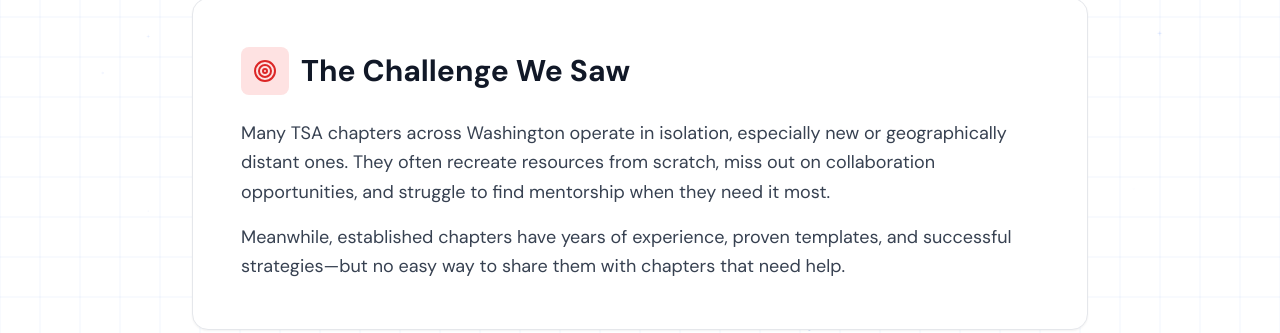
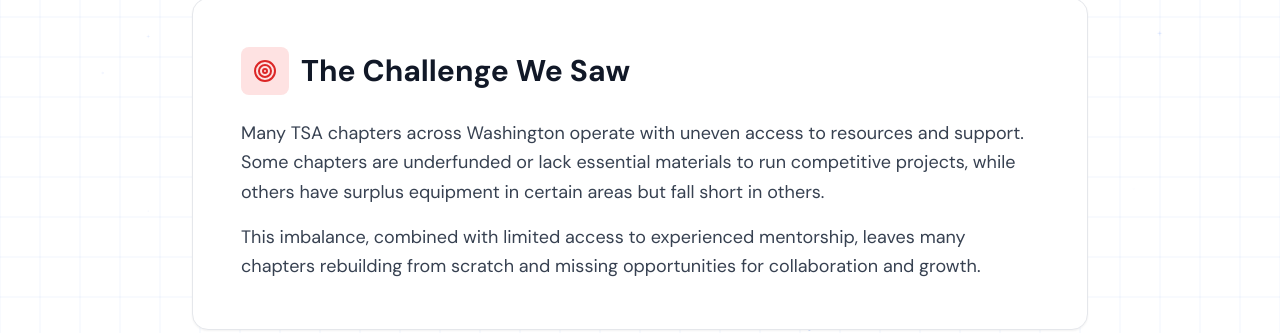
Before and after one commit to not-varram/tsa-webmaster-2025-2026, a Next.js app: page /about in a window 1280 px wide. Shown: the part 423-756 px from the top of the page. Built offline with nearby package versions, Linux system fonts and the light colour scheme; no server answers.

Commit message:
refactor: update AboutPage content for clarity on resource disparities among TSA chapters and comment out unused link in JudgesPage

```diff
--- a/app/about/page.tsx
+++ b/app/about/page.tsx
@@ -34,13 +34,10 @@ export default function AboutPage() {
                                 <h2 className="text-3xl font-bold text-neutral-900">The Challenge We Saw</h2>
                             </div>
                             <p className="text-lg text-neutral-700 leading-relaxed mb-4">
-                                Many TSA chapters across Washington operate in isolation, especially new or
-                                geographically distant ones. They often recreate resources from scratch, miss out on
-                                collaboration opportunities, and struggle to find mentorship when they need it most.
+                            Many TSA chapters across Washington operate with uneven access to resources and support. Some chapters are underfunded or lack essential materials to run competitive projects, while others have surplus equipment in certain areas but fall short in others.
                             </p>
                             <p className="text-lg text-neutral-700 leading-relaxed">
-                                Meanwhile, established chapters have years of experience, proven templates, and
-                                successful strategies—but no easy way to share them with chapters that need help.
+                            This imbalance, combined with limited access to experienced mentorship, leaves many chapters rebuilding from scratch and missing opportunities for collaboration and growth.
                             </p>
                         </div>
 
--- a/app/judges/page.tsx
+++ b/app/judges/page.tsx
@@ -25,12 +25,12 @@ export default function JudgesPage() {
             <section className="bg-white border-b border-neutral-200 py-6">
                 <div className="container">
                     <div className="flex flex-wrap gap-4">
-                        <Link href="/student-work-log">
+                        {/* <Link href="/student-work-log">
                             <Button variant="outline">
                                 <FileText className="w-4 h-4 mr-2" />
                                 Student Work Log
                             </Button>
-                        </Link>
+                        </Link> */}
                         <Link href="/copyright-checklist">
                             <Button variant="outline">
                                 <CheckCircle className="w-4 h-4 mr-2" />
```
